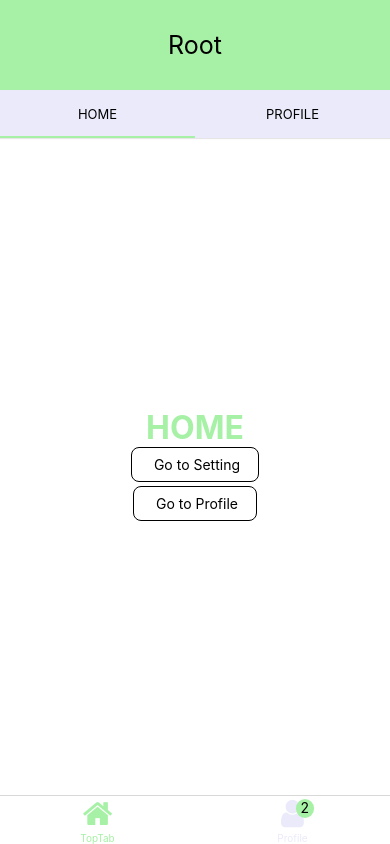
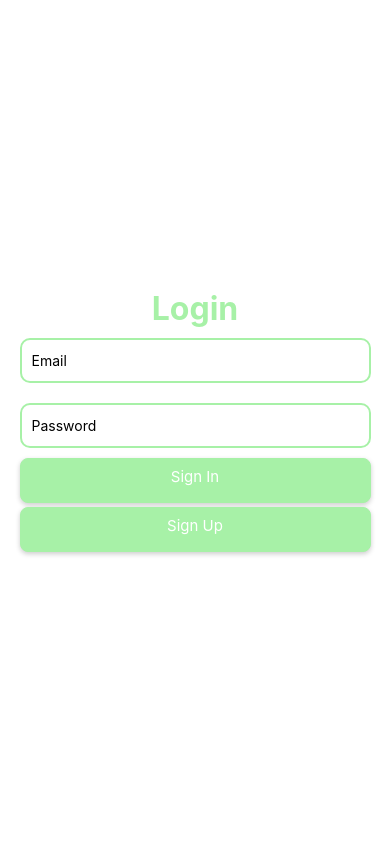
Before and after one commit to Lucostamagna/ReactNative_Navigation, a React Native app in the folder Navigation/: screen /Login in a window 390 px wide. Built offline with nearby package versions, Linux system fonts and the light colour scheme.

Commit message:
change in Login

```diff
--- a/Navigation/src/Navigation/AuthStack.js
+++ b/Navigation/src/Navigation/AuthStack.js
@@ -14,7 +14,7 @@ export default function AuthStack() {
     } }>
 
         <Auth.Screen name="Login" component={Login}/>
-        <Auth.Screen name="Sing Up" component={SingUp}/>
+        <Auth.Screen name="SingUp" component={SingUp}/>
     </Auth.Navigator>
   )
 }
--- a/Navigation/src/Navigation/RootNavigator.js
+++ b/Navigation/src/Navigation/RootNavigator.js
@@ -5,10 +5,11 @@ import AuthStack from './AuthStack';
 import { useSelector } from 'react-redux'
 
 export default function RootNavigator() {
-  const user = useSelector(state => state.auth); //el nombre de mi reducer es auth
+  const  { userToken } = useSelector(state => state.auth); //el nombre de mi reducer es auth
+
   return (
     <NavigationContainer>
-      {user ? <MyStack /> : <AuthStack />}
+      {userToken ? <MyStack /> : <AuthStack />}
     </NavigationContainer>
   );
 }
--- a/Navigation/src/Screens/AuthScreens/Login.js
+++ b/Navigation/src/Screens/AuthScreens/Login.js
@@ -1,19 +1,23 @@
 import React from 'react'
 import { Text, View, Button, TouchableOpacity } from 'react-native';
+import { useState } from 'react';
 import { globalStyles } from '../../Styles/Global';
 import Input from '../../Components/Input';
 import Butto from '../../Components/Button';
 import { useNavigation } from '@react-navigation/native';
 
 const Login = () => {
+  const {token, setToken}= useState('');
+
   const navigation = useNavigation();
   return (
     <View style={globalStyles.screenContainer}>
-    <Text style={globalStyles.title}>Sing Up</Text>
-    <Input label={'Email'}/>
+    <Text style={globalStyles.title}>Login</Text>
+    <Input label={'Email'} value={token} onChangeText={setToken}/>
+
     <Input label={'Password'} secureTextEntry/>
-    <Butto title={"Sign Up"}/>
-    <Butto title={"Sign Up"} onPress={()=> navigation.navigate("SigUp")}/>
+    <Butto title={"Sign In"}/>
+    <Butto title={"Sign Up"} onPress={()=> navigation.navigate("SingUp")}/>
 
   </View>
   )
```
